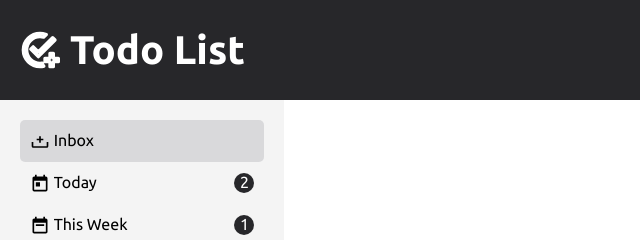
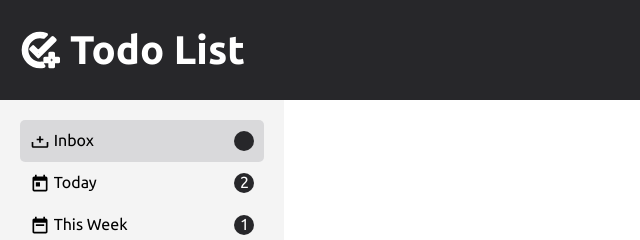
Before and after one commit to AdjeteySowah/todo-list, a website built with webpack: page src/template.html in a window 1280 px wide. Shown: the top 240 px of the page, 0-640 px from the left. Built offline with nearby package versions, Linux system fonts and the light colour scheme.

Commit message:
Add a number badge to inbox

```diff
--- a/src/template.html
+++ b/src/template.html
@@ -20,6 +20,7 @@
                <img class="sidebar__item-img" src="./assets/images/inbox.svg" alt="inbox icon">
                Inbox
             </div>
+            <p class="sidebar__badge"></p>
          </div>
          <div class="sidebar__item sidebar__main-item sidebar__item--today" data-value="today">
             <div class="sidebar__item-description">
```
